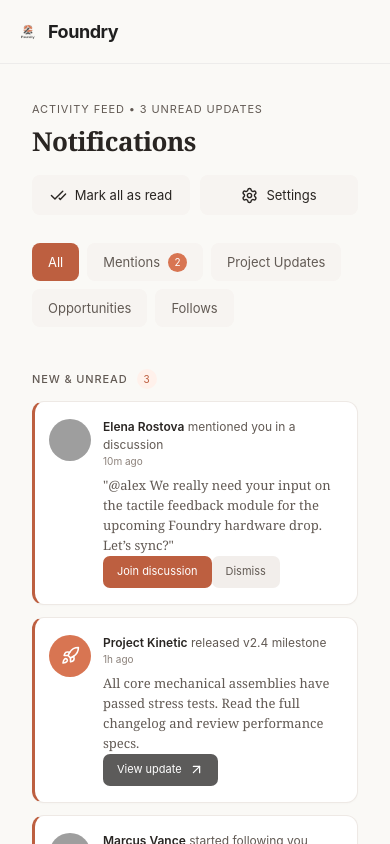
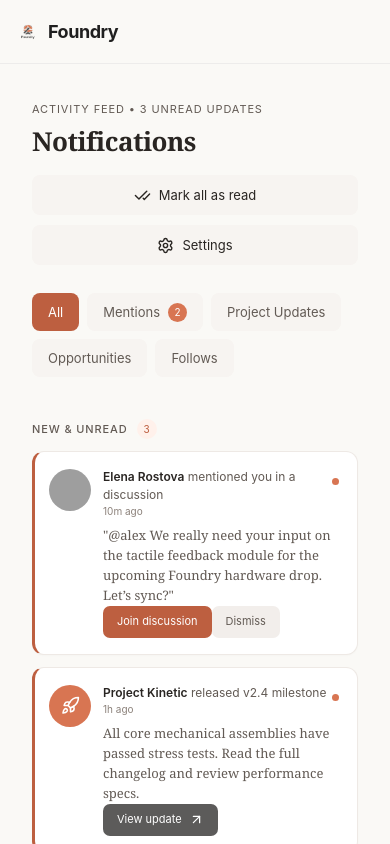
Before and after one commit to TechSage01/Foundry-Frontend, a React (Vite) app: page /notifications in a window 390 px wide. Shown: the top 844 px of the page. Built offline with nearby package versions, Linux system fonts and the light colour scheme; grey boxes are pictures that could not be loaded.

Commit message:
styled notification page + finished responsiveness

```diff
--- a/src/pages/Notifications.css
+++ b/src/pages/Notifications.css
@@ -607,5 +607,29 @@
   .notifications-heading h1 {
     font-size: 26px;
   }
-
+  .notifications-header-actions {
+    flex-direction: column;
+  }
+  .notifications-mark-read,
+  .notifications-settings {
+    width: 100%;
+  }
+  .notification-card {
+    align-items: flex-start;
+  }
+  .notification-card__top {
+    flex-direction: column;
+    gap: 3px;
+  }
+  .notification-unread-dot {
+    position: absolute;
+    top: 20px;
+    right: 18px;
+  }
+  .notification-card__time {
+    order: 2;
+  }
+  .notification-card__actions {
+    gap: 7px;
+  }
 }
```
